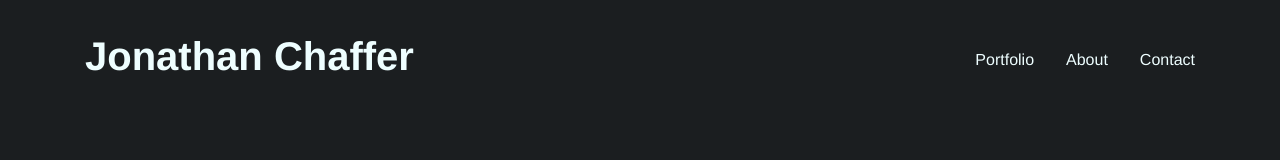
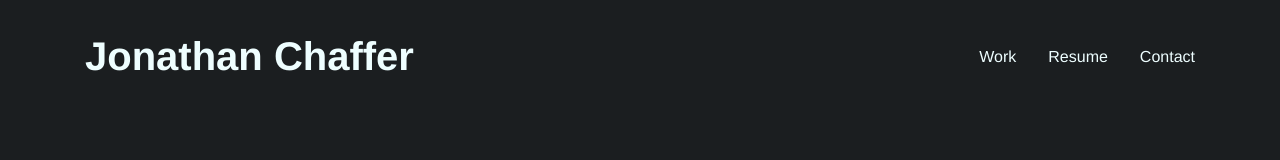
Before and after one commit to jonathanchaffer/portfolio, a React (Create React App) app: page / in a window 1280 px wide. Shown: the top 160 px of the page. Built offline with nearby package versions, Linux system fonts and the light colour scheme.

Commit message:
add border-bottom to links on hover; update nav links

```diff
--- a/src/components/App.tsx
+++ b/src/components/App.tsx
@@ -11,8 +11,8 @@ export function App(): JSX.Element {
             <h1>Jonathan Chaffer</h1>
           </Link>
           <div>
-            <Link to="/portfolio">Portfolio</Link>
-            <Link to="/about">About</Link>
+            <Link to="/work">Work</Link>
+            <Link to="/resume">Resume</Link>
             <Link to="/contact">Contact</Link>
           </div>
         </nav>
--- a/src/styles/index.scss
+++ b/src/styles/index.scss
@@ -14,15 +14,18 @@ body {
   a {
     color: unset;
     transition-duration: $transition-duration;
+    border-bottom: 2px solid transparentize($color: $highlight, $amount: 1);
   }
 
   a:hover {
     color: $highlight;
     text-decoration: unset;
+    border-bottom: 2px solid $highlight;
   }
 
   h1 {
     font-weight: bold;
+    margin-bottom: 0;
   }
 
   nav {
```
